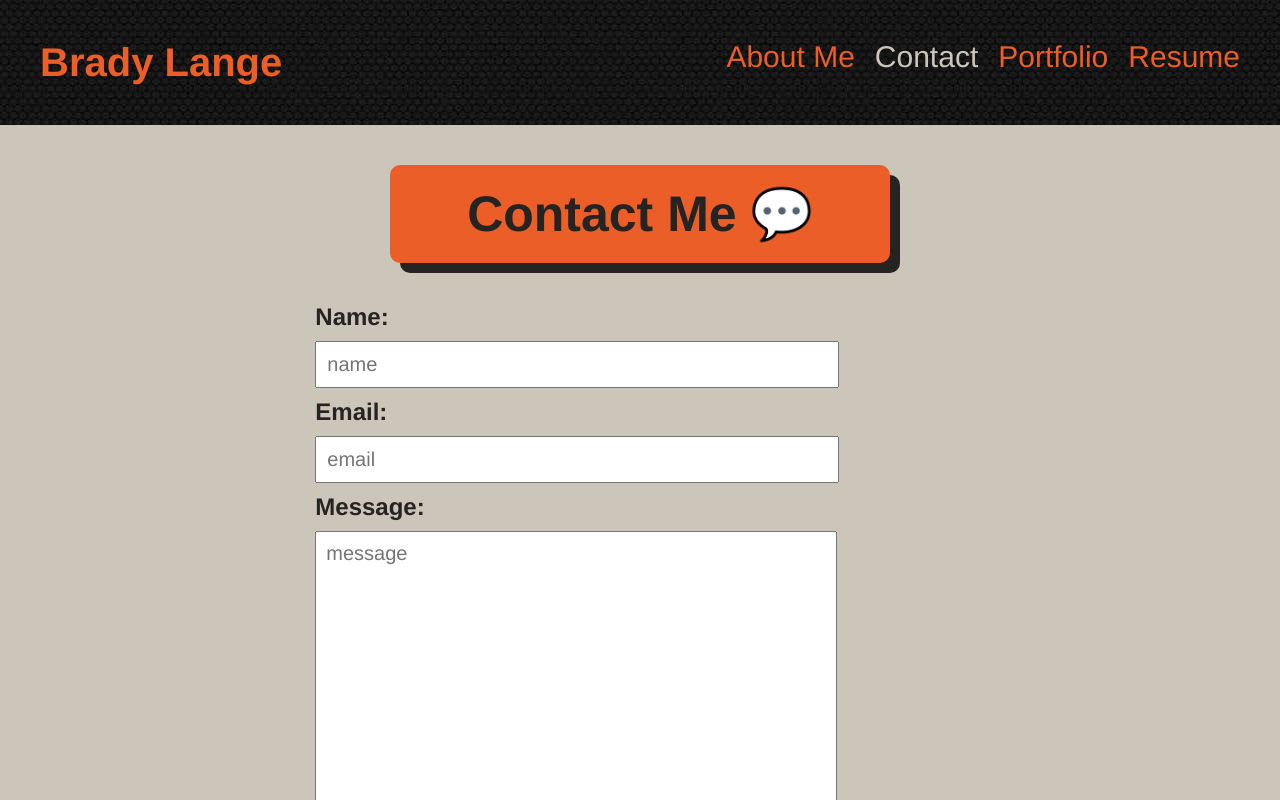
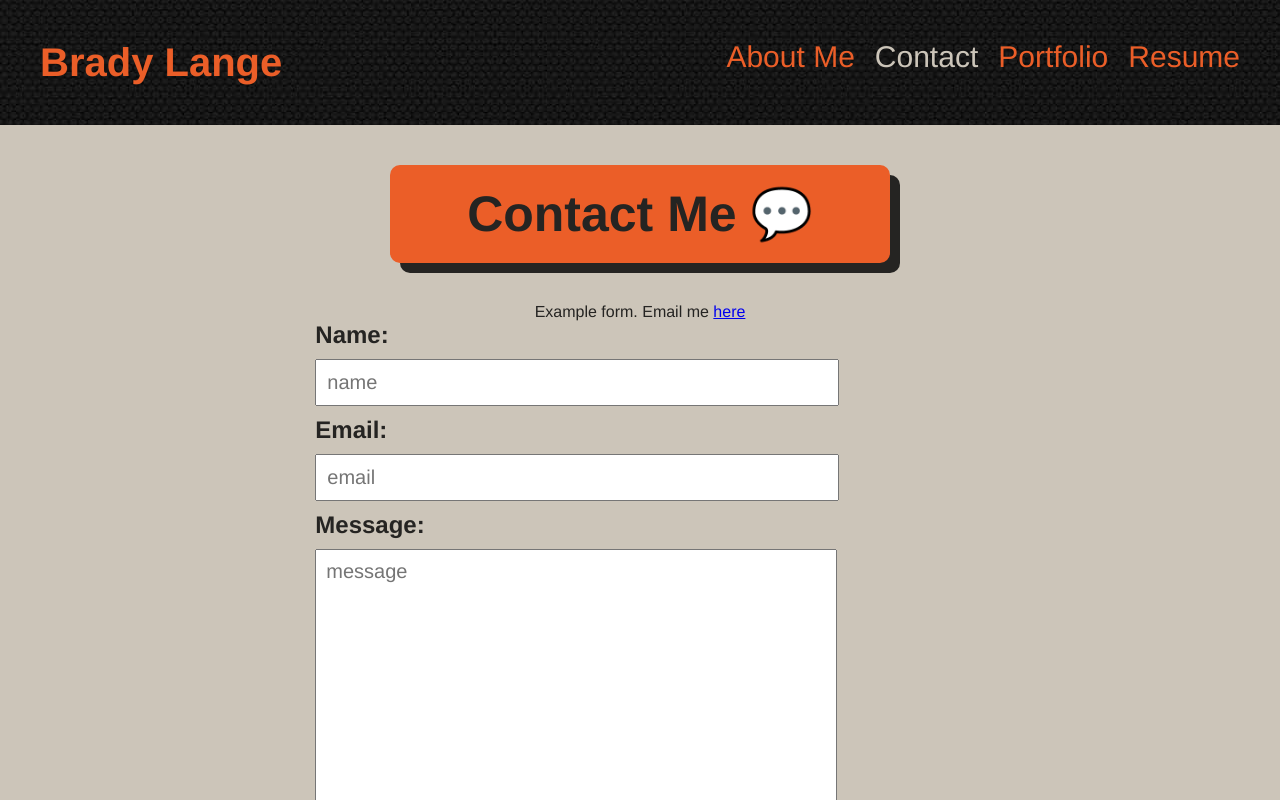
Before and after one commit to BradyLange1/React-Portfolio, a React (Vite) app: page /Contact in a window 1280 px wide. Shown: the top 800 px of the page. Built offline with nearby package versions, Linux system fonts and the light colour scheme.

Commit message:
added example form notification and my email link

```diff
--- a/src/App.css
+++ b/src/App.css
@@ -87,6 +87,10 @@
 
 .boyWaving {
     width: 400px;
+}
+
+.exampleForm {
+    align-self: center;
 }
 
 .formBox {
--- a/src/pages/about-me.jsx
+++ b/src/pages/about-me.jsx
@@ -13,10 +13,6 @@ export default function AboutMe() {
           className="boyWaving"
         />
         <p className="aboutMeText">
-          {/* I am a full stack web developer based in Minneapolis. I have completed
-          a full stack bootcamp at the University of Minnesota along with a few entry
-          level CS courses at the University of North Dakota. I am passionate
-          about front end web development, reading, aviation, and working in teams. */}
           Empowering digital landscapes through innovative and seamless web solutions, I am a Full Stack Web Developer dedicated to crafting immersive user experiences. With a passion for cutting-edge technologies and a commitment to robust, scalable development, I bring a dynamic blend of creativity and technical expertise to elevate brands and transform ideas into exceptional online realities.
         </p>
       </div>
--- a/src/pages/contact.jsx
+++ b/src/pages/contact.jsx
@@ -66,6 +66,9 @@ export default function Contact() {
       <div className="pageHeaderBox">
         <h2 className="pageHeader">Contact Me &#128172;</h2>
       </div>
+      <div className="exampleForm">
+        Example form. Email me <a href="mailto: bradylange99@gmail.com">here</a>
+      </div>
       <div className="formBox">
         <form className="form" onSubmit={handleFormSubmit}>
           <h2 className="formHeaders">Name:</h2>
```
